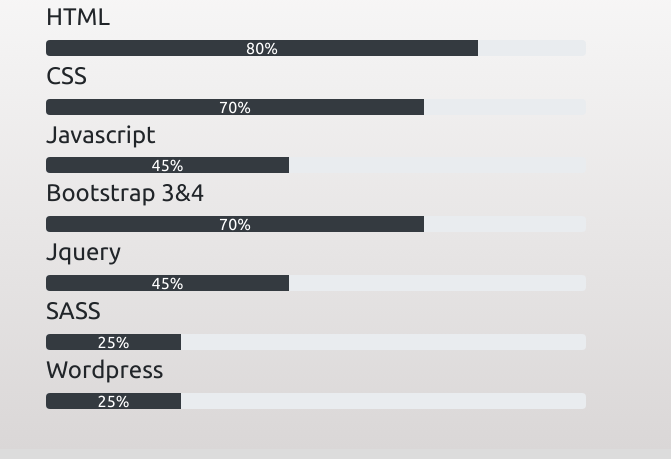
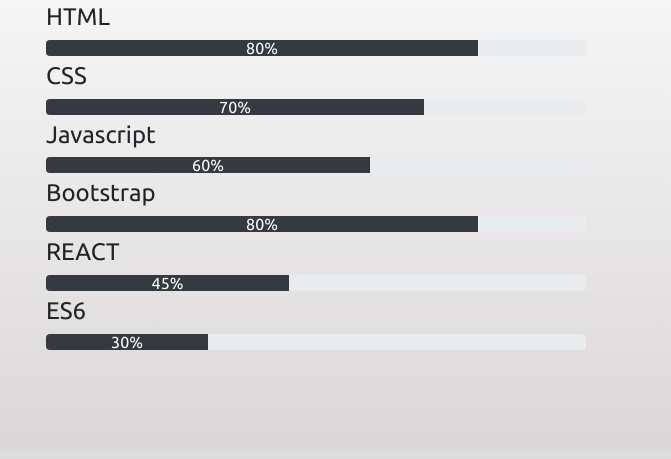
Before and after one commit to tuansong/tuansong.github.io, a plain HTML site: page Portfolio/Portfolio.html in a window 1280 px wide. Shown: the part 1015-1474 px from the top of the page, 609-1280 px from the left. Drawn offline with nearby package versions, Linux system fonts and the light colour scheme.

Commit message:
minor update

```diff
--- a/Portfolio/Portfolio.html
+++ b/Portfolio/Portfolio.html
@@ -82,23 +82,19 @@
                         </div>
                         <h4>Javascript</h4>
                         <div class="progress">
-                            <div class="progress-bar bg-dark" role="progressbar" style="width: 45%;" aria-valuenow="45" aria-valuemin="0" aria-valuemax="100">45%</div>
+                            <div class="progress-bar bg-dark" role="progressbar" style="width: 60%;" aria-valuenow="45" aria-valuemin="0" aria-valuemax="100">60%</div>
                         </div>
-                        <h4>Bootstrap 3&4</h4>
+                        <h4>Bootstrap</h4>
                         <div class="progress">
-                            <div class="progress-bar bg-dark" role="progressbar" style="width: 70%;" aria-valuenow="70" aria-valuemin="0" aria-valuemax="100">70%</div>
+                            <div class="progress-bar bg-dark" role="progressbar" style="width: 80%;" aria-valuenow="70" aria-valuemin="0" aria-valuemax="100">80%</div>
                         </div>
-                        <h4>Jquery</h4>
+                        <h4>REACT</h4>
                         <div class="progress">
                             <div class="progress-bar bg-dark" role="progressbar" style="width: 45%;" aria-valuenow="45" aria-valuemin="0" aria-valuemax="100">45%</div>
                         </div>
-                        <h4>SASS</h4>
+                        <h4>ES6</h4>
                         <div class="progress">
-                            <div class="progress-bar bg-dark" role="progressbar" style="width: 25%;" aria-valuenow="25" aria-valuemin="0" aria-valuemax="100">25%</div>
-                        </div>
-                        <h4>Wordpress</h4>
-                        <div class="progress">
-                            <div class="progress-bar bg-dark" role="progressbar" style="width: 25%;" aria-valuenow="25" aria-valuemin="0" aria-valuemax="100">25%</div>
+                            <div class="progress-bar bg-dark" role="progressbar" style="width: 30%;" aria-valuenow="25" aria-valuemin="0" aria-valuemax="100">30%</div>
                         </div>
                     </div>
                 </div>
```
